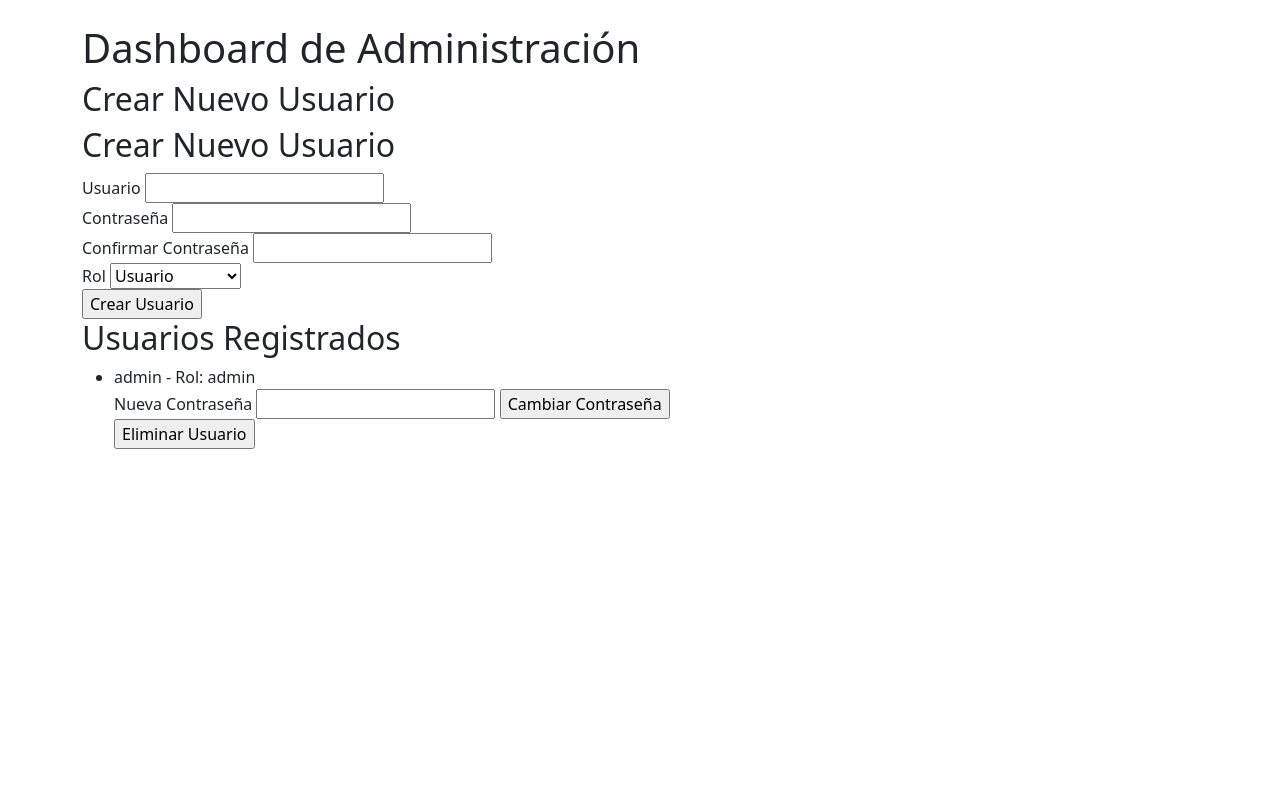
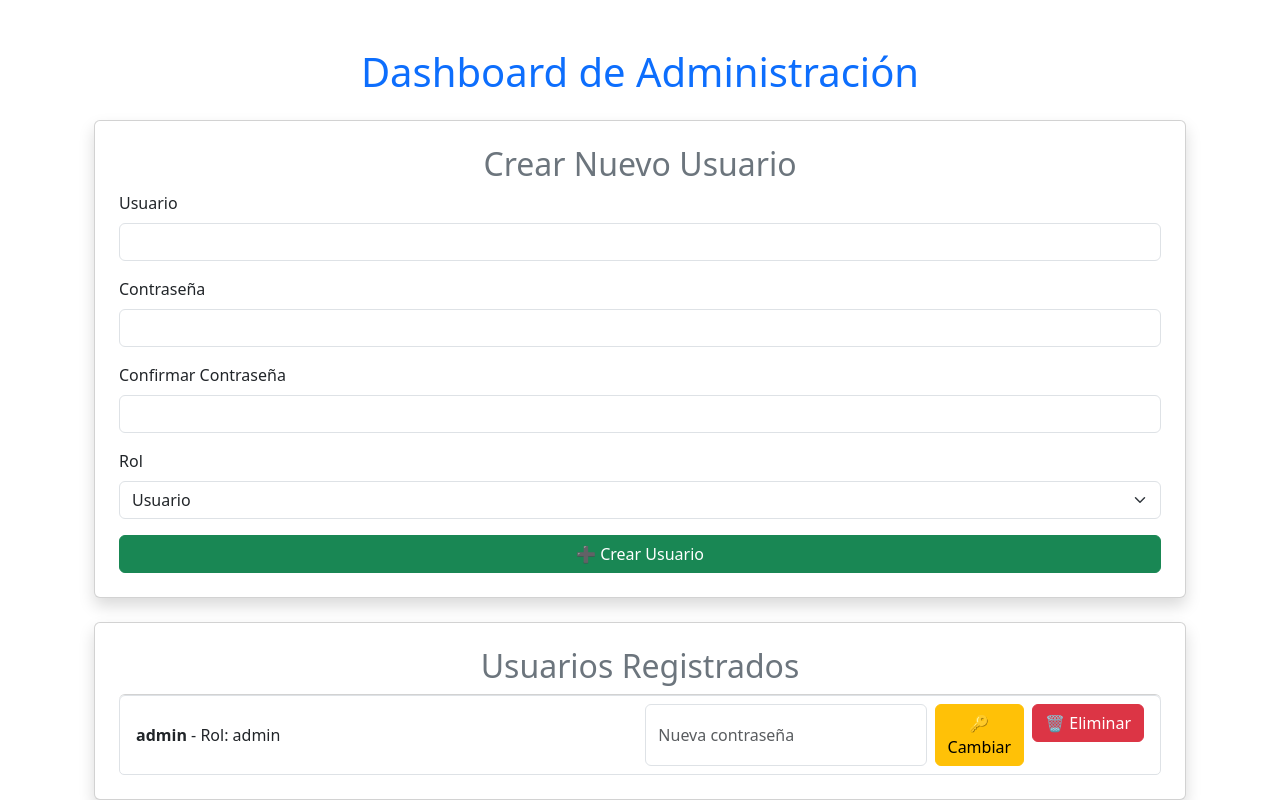
Before and after one commit to SlotyHolly/Form-Monitoreo, a Flask app: page /admin/dashboard in a window 1280 px wide. Shown: the part 56-856 px from the top of the page. Before the commit the page ends 505 px from the top, so only its background shows below. Run offline with Flask 3, Linux system fonts and the light colour scheme; a user stored in the database is signed in.

Commit message:
Update Admin Dashboard

```diff
--- a/app/templates/dashboard.html
+++ b/app/templates/dashboard.html
@@ -2,57 +2,67 @@
 
 {% block content %}
 <body>
-    <h1>Dashboard de Administración</h1>
+    <div class="container mt-5">
+        <h1 class="text-center text-primary">Dashboard de Administración</h1>
 
         <!-- Crear Nuevo Usuario -->
-    <h2>Crear Nuevo Usuario</h2>
-    <h2>Crear Nuevo Usuario</h2>
+        <div class="card shadow p-4 mt-4">
+            <h2 class="text-secondary text-center">Crear Nuevo Usuario</h2>
             <form method="POST" action="{{ url_for('admin.dashboard') }}">
                 {{ create_user_form.hidden_tag() }}
 
-        <label>{{ create_user_form.username.label }}</label>
-        {{ create_user_form.username }}
-        <br>
+                <div class="mb-3">
+                    <label class="form-label">{{ create_user_form.username.label }}</label>
+                    {{ create_user_form.username(class="form-control") }}
+                </div>
 
-        <label>{{ create_user_form.password.label }}</label>
-        {{ create_user_form.password }}
-        <br>
+                <div class="mb-3">
+                    <label class="form-label">{{ create_user_form.password.label }}</label>
+                    {{ create_user_form.password(class="form-control") }}
+                </div>
 
-        <label>{{ create_user_form.confirm_password.label }}</label>
-        {{ create_user_form.confirm_password }}
-        <br>
+                <div class="mb-3">
+                    <label class="form-label">{{ create_user_form.confirm_password.label }}</label>
+                    {{ create_user_form.confirm_password(class="form-control") }}
+                </div>
 
-        <label>{{ create_user_form.role.label }}</label>
-        {{ create_user_form.role }}
-        <br>
+                <div class="mb-3">
+                    <label class="form-label">{{ create_user_form.role.label }}</label>
+                    {{ create_user_form.role(class="form-select") }}
+                </div>
 
-        {{ create_user_form.submit }}
+                <button type="submit" class="btn btn-success w-100">➕ Crear Usuario</button>
             </form>
+        </div>
 
         <!-- Lista de Usuarios con opciones para Cambiar Contraseña y Eliminar -->
-    <h2>Usuarios Registrados</h2>
-    <ul>
+        <div class="card shadow p-4 mt-4">
+            <h2 class="text-secondary text-center">Usuarios Registrados</h2>
+            <ul class="list-group">
                 {% for user in users %}
-        <li>
-            {{ user.username }} - Rol: {{ user.role }}
+                <li class="list-group-item d-flex justify-content-between align-items-center">
+                    <span><strong>{{ user.username }}</strong> - Rol: {{ user.role }}</span>
 
+                    <div class="d-flex gap-2">
                         <!-- Formulario para Cambiar Contraseña -->
-            <form method="POST" action="{{ url_for('admin.change_password', user_id=user.id) }}">
+                        <form method="POST" action="{{ url_for('admin.change_password', user_id=user.id) }}" class="d-flex">
                             {{ change_password_form.hidden_tag() }}
-                <label>{{ change_password_form.new_password.label }}</label>
-                {{ change_password_form.new_password }}
-                {{ change_password_form.submit }}
+                            <input type="password" name="new_password" placeholder="Nueva contraseña" class="form-control me-2" required>
+                            <button type="submit" class="btn btn-warning">🔑 Cambiar</button>
                         </form>
 
                         <!-- Botón para Eliminar Usuario -->
                         <form method="POST" action="{{ url_for('admin.delete_user', user_id=user.id) }}">
                             {{ delete_user_form.hidden_tag() }}
-                {{ delete_user_form.submit }}
+                            <button type="submit" class="btn btn-danger" onclick="return confirm('¿Estás seguro de eliminar a {{ user.username }}?')">🗑 Eliminar</button>
                         </form>
+                    </div>
                 </li>
                 {% endfor %}
             </ul>
+        </div>
 
+    </div>
 </body>
 </html>
 {% endblock %}
```
Lines whose indentation alone changed are shown as unchanged.
